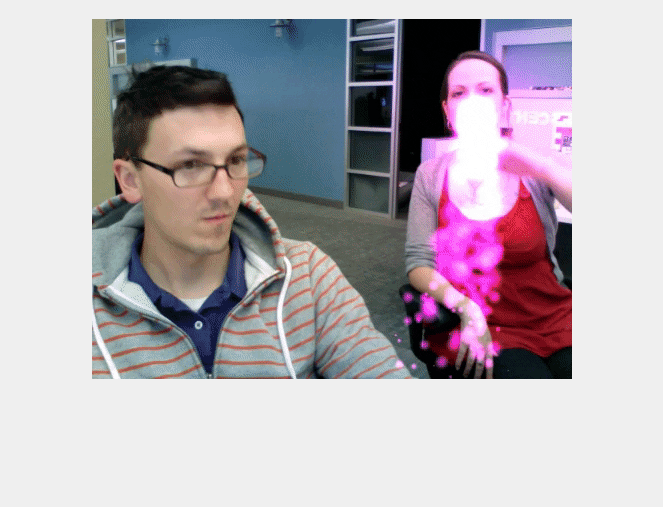
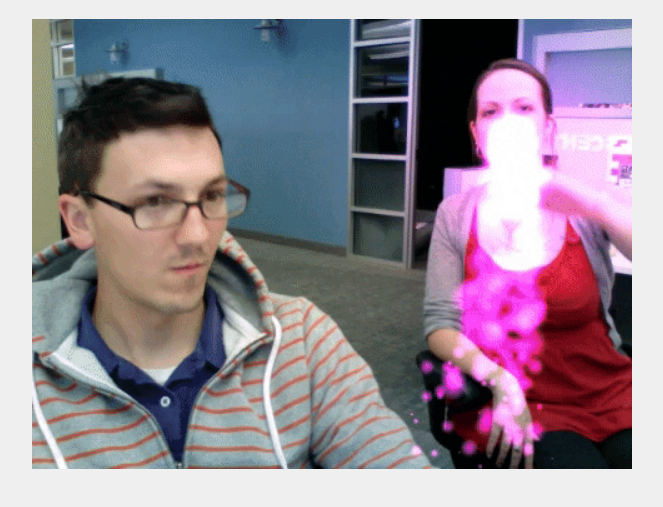
Before and after one commit to tjmapes/boothgoofs, a plain HTML site: page index.html in a window 1280 px wide. Shown: the part 89-596 px from the top of the page, without its empty margins (308-971 px from the left). Drawn offline with Linux system fonts and the light colour scheme.

Commit message:
fix width tag

```diff
--- a/index.html
+++ b/index.html
@@ -9,7 +9,7 @@
   </head>
   <body>
     <h1>Welcome to Boothgoofs.com</h1>
-    <img src="boothgoofs.gif" alt="" style="margin: 0 auto;" width: 600px;>
+    <img src="boothgoofs.gif" alt="" style="margin: 0 auto;" width="600">
   </body>
 </html>
 <div>
```
